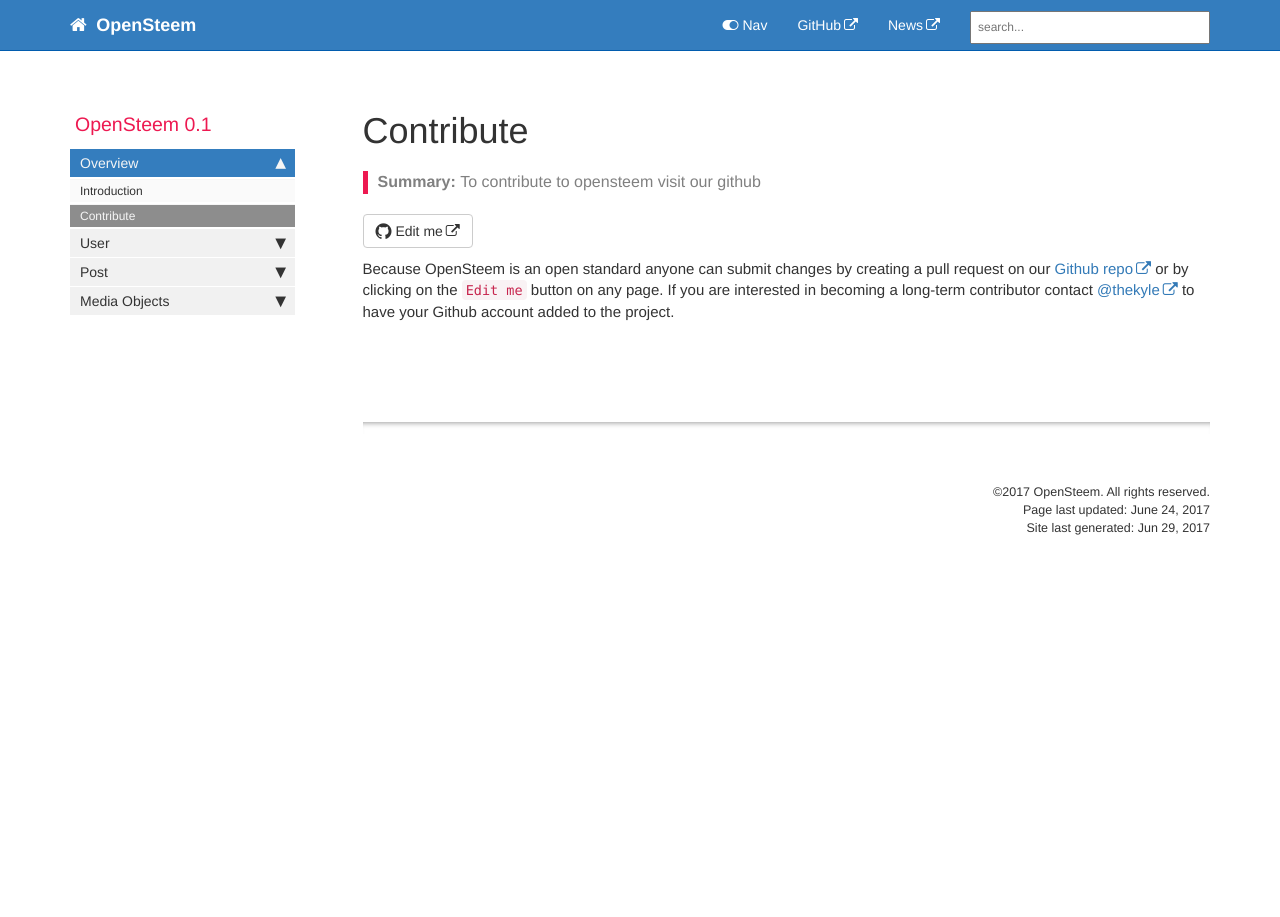
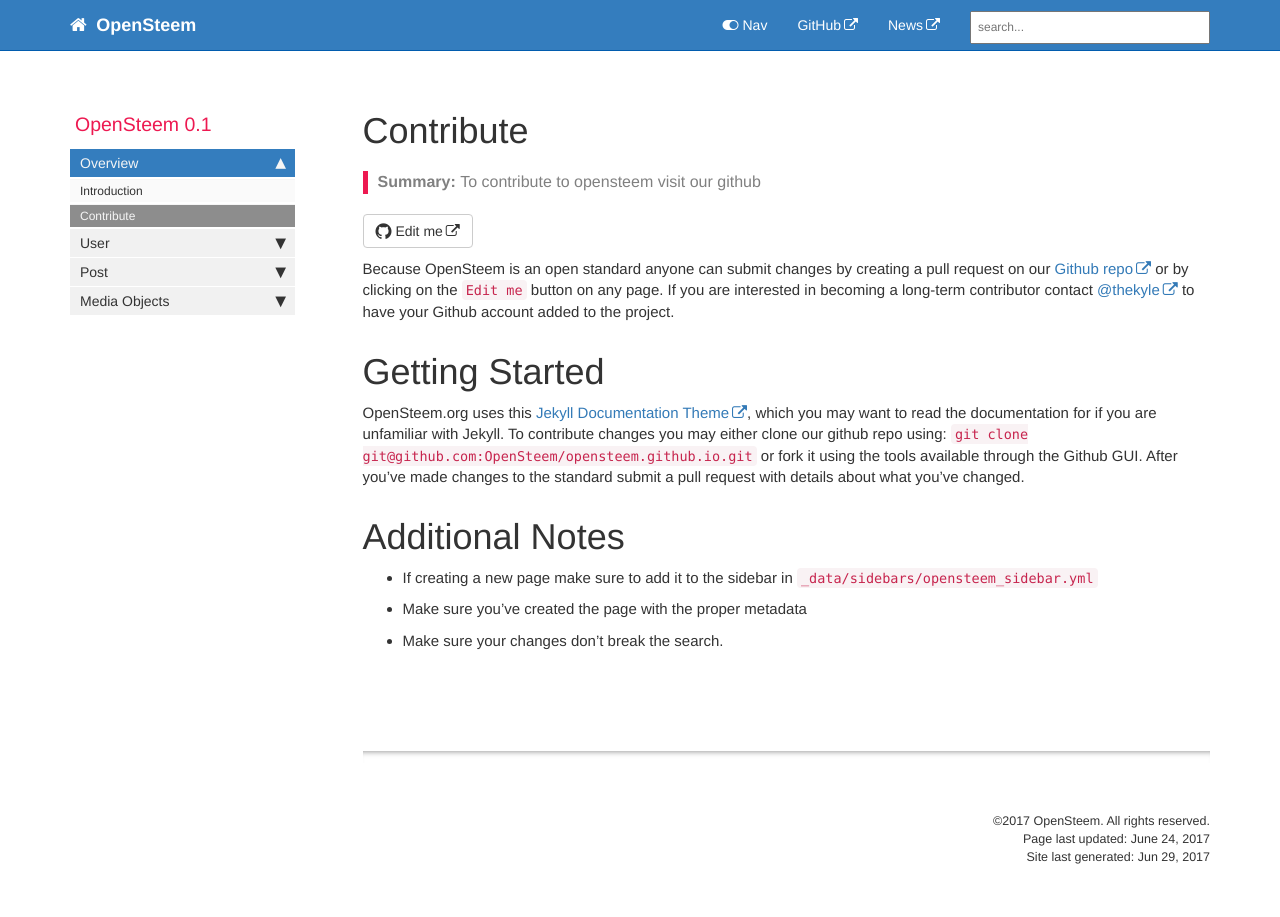
Before and after one commit to OpenSteem/opensteem.github.io, a Jekyll site: the page built from pages/docs/contribute.md, in a window 1280 px wide. Built offline with Jekyll 4.4.1, drawn with Linux system fonts in a browser that asks for light colours; nearby versions of some CDN libraries; comment, search, counter and statistics services are not loaded.

Commit message:
Added getting started to contribute

```diff
--- a/pages/docs/contribute.md
+++ b/pages/docs/contribute.md
@@ -9,4 +9,14 @@ folder: docs
 ---
 Because OpenSteem is an open standard anyone can submit changes by creating a pull request on our [Github repo](https://github.com/OpenSteem/opensteem.github.io) or by clicking on the `Edit me` button on any page. If you are interested in becoming a long-term contributor contact [@thekyle](https://steemit.com/@thekyle) to have your Github account added to the project.
 
+# Getting Started
+OpenSteem.org uses this [Jekyll Documentation Theme](http://idratherbewriting.com/documentation-theme-jekyll/), which you may want to read the documentation for if you are unfamiliar with Jekyll. To contribute changes you may either clone our github repo using:
+`git clone git@github.com:OpenSteem/opensteem.github.io.git`
+or fork it using the tools available through the Github GUI. After you've made changes to the standard submit a pull request with details about what you've changed.
+
+# Additional Notes
+* If creating a new page make sure to add it to the sidebar in `_data/sidebars/opensteem_sidebar.yml`
+* Make sure you've created the page with the proper metadata
+* Make sure your changes don't break the search.
+
 {% include links.html %}
```
